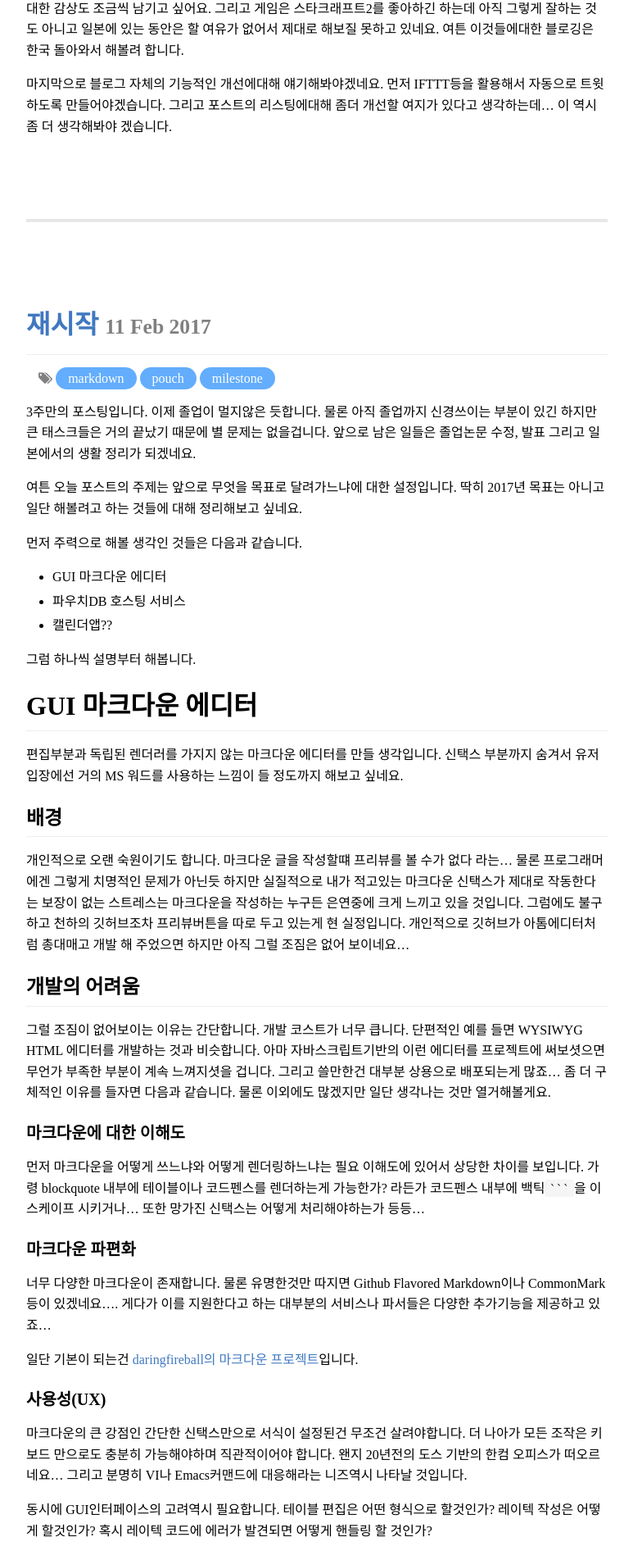
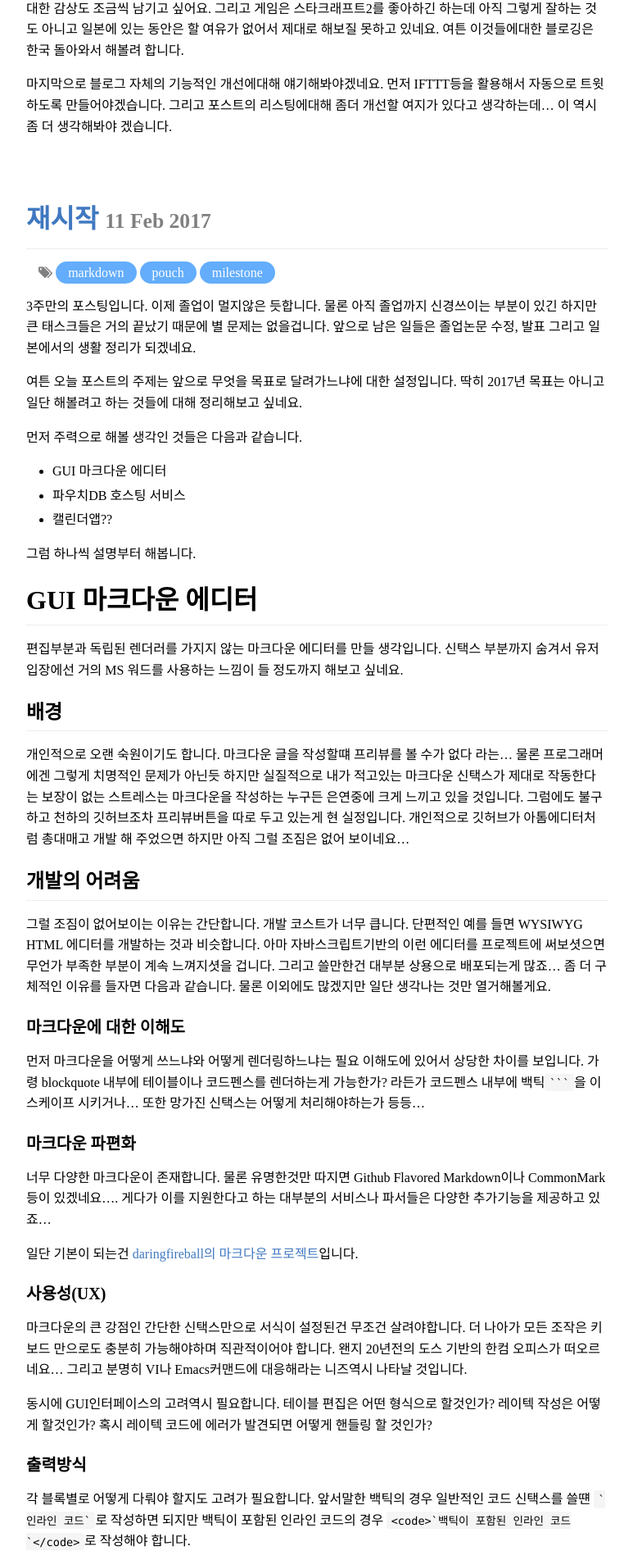
Before and after one commit to Rokt33r/rokt33r.github.io, a Jekyll site: the page built from index.html, in a window 1280 px wide. Shown: the part 589-2492 px from the top of the page at 82% size, without its empty margins (348-1121 px from the left). Built offline with Jekyll 4.4.1, drawn with Linux system fonts in a browser that asks for light colours; nearby versions of some CDN libraries; emoji names are drawn with the system emoji font; some web fonts are replaced; the list of posts is cut into pages by our own code.

Commit message:
Remove post divider of main page

```diff
--- a/index.html
+++ b/index.html
@@ -6,7 +6,7 @@ layout: page
 title: Home
 ---
 
-<div class="posts">
+<div class="posts recent">
   <h2>Recent posts</h2>
   {% for post in paginator.posts %}
   <div class="post gfm">
@@ -31,7 +31,6 @@ title: Home
     </div>
 
     {{ post.content }}
-    <hr class="post-divider"/>
   </div>
   {% endfor %}
 </div>
--- a/public/css/style.scss
+++ b/public/css/style.scss
@@ -108,8 +108,8 @@ $screen-md-width: 767px;
   }
 }
 
-.post-divider {
-  margin: 100px 0 !important;
+.recent .post {
+  margin-bottom: 75px;
 }
 
 .post-content {
```
